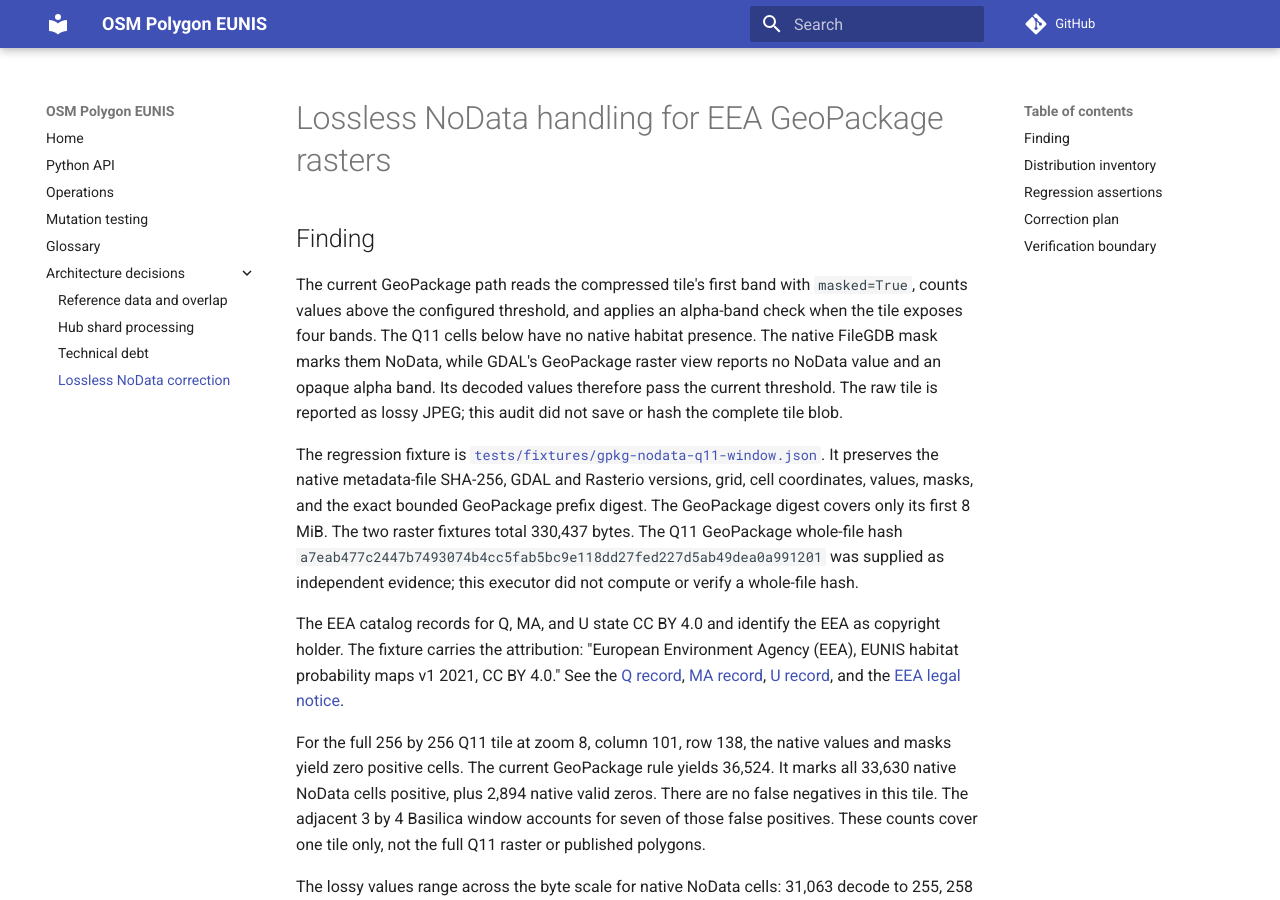
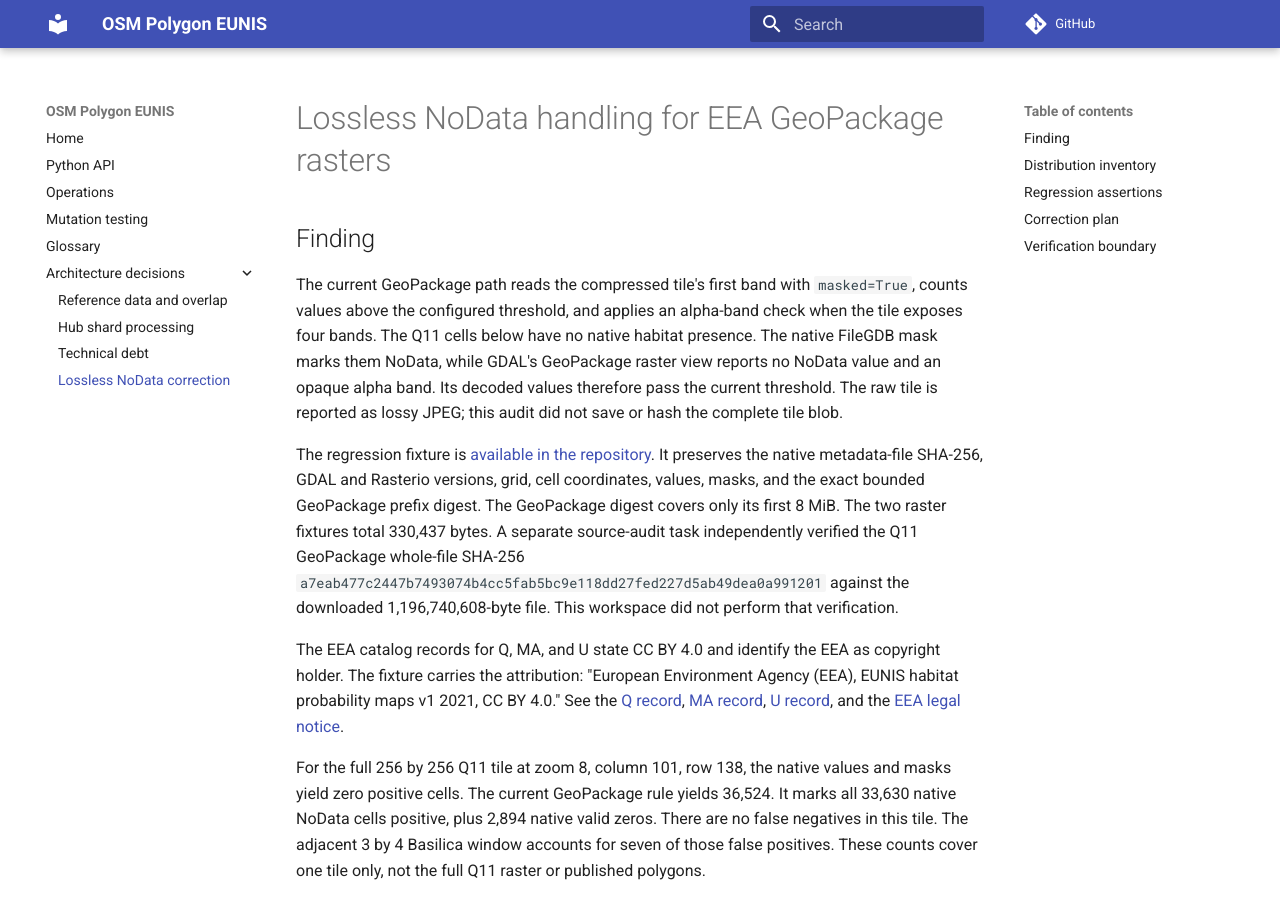
Before and after one commit to NoeFlandre/osm-polygon-eunis, an MkDocs documentation site: the page built from docs/source-correction/gpkg-lossless-nodata.md, in a window 1280 px wide and 900 px high. Built offline with MkDocs 1.6.1 and Material for MkDocs 9.7.7, drawn with Linux system fonts in a browser that asks for light colours; comment, search, counter and statistics services are not loaded.

Commit message:
docs: fix fixture link and source hash provenance

```diff
--- a/docs/source-correction/gpkg-lossless-nodata.md
+++ b/docs/source-correction/gpkg-lossless-nodata.md
@@ -11,14 +11,15 @@ decoded values therefore pass the current threshold. The raw tile is reported
 as lossy JPEG; this audit did not save or hash the complete tile blob.
 
 The regression fixture is
-[`tests/fixtures/gpkg-nodata-q11-window.json`](../../tests/fixtures/gpkg-nodata-q11-window.json).
+[available in the repository](https://github.com/NoeFlandre/osm-polygon-eunis/blob/b9ad56823352d1628b5dfed92c48ab9ef9da1b90/tests/fixtures/gpkg-nodata-q11-window.json).
 It preserves the native metadata-file SHA-256, GDAL and Rasterio versions, grid,
 cell coordinates, values, masks, and the exact bounded GeoPackage prefix digest.
 The GeoPackage digest covers only its first 8 MiB. The two raster fixtures total
-330,437 bytes. The Q11 GeoPackage whole-file hash
-`a7eab477c2447b7493074b4cc5fab5bc9e118dd27fed227d5ab49dea0a991201` was supplied
-as independent evidence; this executor did not compute or verify a whole-file
-hash.
+330,437 bytes. A separate source-audit task independently verified the Q11
+GeoPackage whole-file SHA-256
+`a7eab477c2447b7493074b4cc5fab5bc9e118dd27fed227d5ab49dea0a991201` against the
+downloaded 1,196,740,608-byte file. This workspace did not perform that
+verification.
 
 The EEA catalog records for Q, MA, and U state CC BY 4.0 and identify the EEA as
 copyright holder. The fixture carries the attribution:
```
Also changed, not shown: 1 other file.
